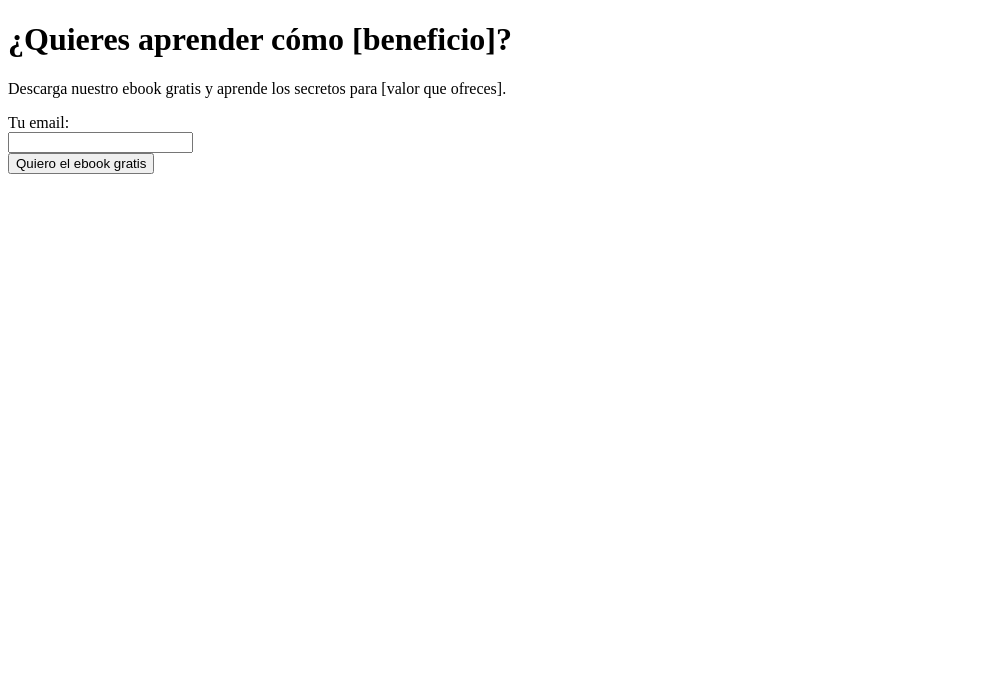
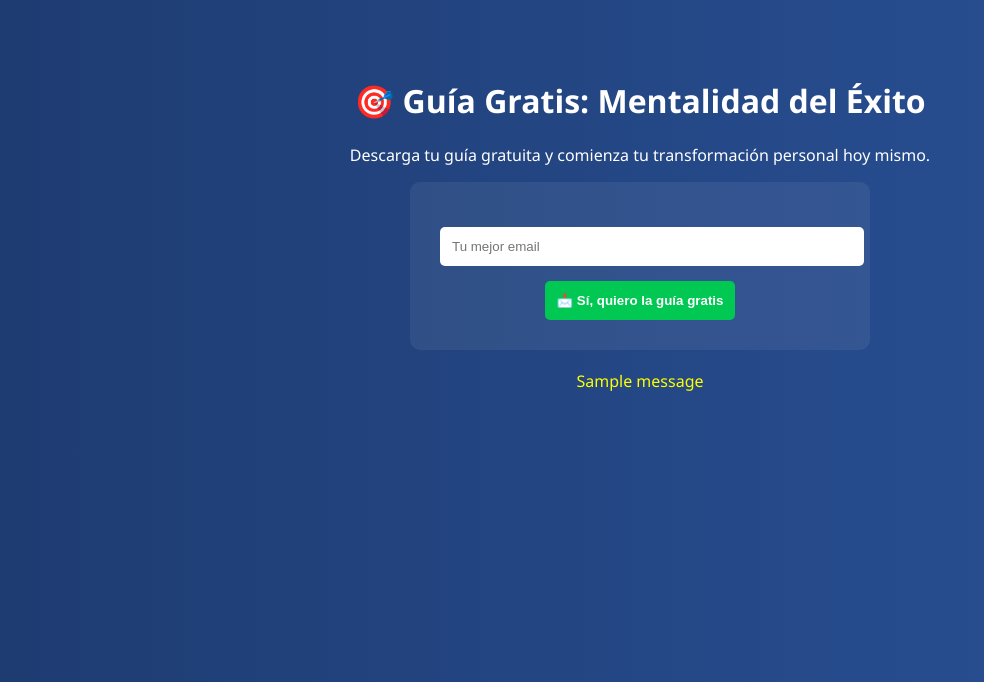
Before and after one commit to Cristobal2929/Funell_hotmat, a Flask app: page / in a window 1280 px wide. Shown: the top 682 px of the page, without its empty margins (0-984 px from the left). Run offline with Flask 3, Linux system fonts and the light colour scheme; one stand-in notice (Sample message) is shown.

Commit message:
Subida completa del proyecto con Procfile

```diff
--- a/app.py
+++ b/app.py
@@ -1,54 +1,63 @@
-from flask import Flask, render_template, request
-from flask_sqlalchemy import SQLAlchemy
+from flask import Flask, request, render_template
+import serverless_wsgi
+import os
+from dotenv import load_dotenv
 import smtplib
-import os
 from email.mime.text import MIMEText
-from dotenv import load_dotenv
+from email.mime.multipart import MIMEMultipart
 
 load_dotenv()
 
 app = Flask(__name__)
-app.config['SQLALCHEMY_DATABASE_URI'] = 'sqlite:///leads.db'
-app.config['SQLALCHEMY_TRACK_MODIFICATIONS'] = False
-db = SQLAlchemy(app)
 
-class Lead(db.Model):
-    id = db.Column(db.Integer, primary_key=True)
-    email = db.Column(db.String(120), unique=True, nullable=False)
+EMAIL_ADDRESS = os.getenv('SENDER_EMAIL')
+EMAIL_PASSWORD = os.getenv('EMAIL_PASSWORD')
 
-def send_email(receiver_email):
-    sender_email = os.getenv('SENDER_EMAIL')
-    password = os.getenv('EMAIL_PASSWORD')
-    subject = "Tu ebook gratuito está aquí"
-    body = f"Gracias por registrarte! Descarga tu ebook aquí: [ENLACE_DE_EBOOK]\n\nAdemás, revisa esta oferta especial: [TU_LINK_DE_HOTMART]"
-
-    msg = MIMEText(body)
-    msg['Subject'] = subject
-    msg['From'] = sender_email
-    msg['To'] = receiver_email
-
-    try:
-        with smtplib.SMTP_SSL('smtp.gmail.com', 465) as server:
-            server.login(sender_email, password)
-            server.sendmail(sender_email, receiver_email, msg.as_string())
-    except Exception as e:
-        print(f"Error enviando email: {e}")
+LINK_GUIA = 'https://drive.google.com/file/d/tu-guia.pdf'
+LINK_VENTA = 'https://go.hotmart.com/tu-enlace-afiliado'
 
 @app.route('/', methods=['GET', 'POST'])
 def index():
-    message = ''
     if request.method == 'POST':
         email = request.form.get('email')
-        if Lead.query.filter_by(email=email).first():
-            message = 'Este email ya está registrado.'
+        if email:
+            # Enviar email
+            try:
+                msg = MIMEMultipart()
+                msg['From'] = EMAIL_ADDRESS
+                msg['To'] = email
+                msg['Subject'] = 'Tu guía Mentalidad del Éxito'
+
+                body = f"""
+                Hola!
+
+                Gracias por solicitar tu guía gratuita "Mentalidad del Éxito".
+
+                ✅ DESCARGA tu guía aquí: {LINK_GUIA}
+
+                🔥 Además, te recomiendo el ebook completo que ha ayudado a miles:
+
+                👉 Consíguelo aquí: {LINK_VENTA}
+
+                ¡Éxito en tu camino!
+                """
+
+                msg.attach(MIMEText(body, 'plain'))
+
+                server = smtplib.SMTP('smtp.gmail.com', 587)
+                server.starttls()
+                server.login(EMAIL_ADDRESS, EMAIL_PASSWORD)
+                server.send_message(msg)
+                server.quit()
+
+                return render_template('index.html', success=True)
+            except Exception as e:
+                return render_template('index.html', error=str(e))
         else:
-            new_lead = Lead(email=email)
-            db.session.add(new_lead)
-            db.session.commit()
-            send_email(email)
-            message = '¡Gracias! Revisa tu email para descargar el ebook.'
-    return render_template('index.html', message=message)
+            return render_template('index.html', error="Por favor ingresa un email válido.")
+    return render_template('index.html')
 
-if __name__ == '__main__':
-    db.create_all()
-    app.run(host='0.0.0.0', port=5000)
+def handler(event, context):
+    return serverless_wsgi.handle_request(app, event, context)
+if __name__ == "__main__":
+    app.run()
--- a/templates/index.html
+++ b/templates/index.html
@@ -2,18 +2,62 @@
 <html lang="es">
 <head>
     <meta charset="UTF-8">
-    <title>Descarga tu ebook gratis</title>
+    <title>Guía Gratis: Mentalidad del Éxito</title>
+    <meta name="viewport" content="width=device-width, initial-scale=1.0">
+    <style>
+        body {
+            font-family: 'Segoe UI', sans-serif;
+            background: linear-gradient(to right, #1e3c72, #2a5298);
+            color: #fff;
+            text-align: center;
+            padding: 50px;
+        }
+        form {
+            background: #ffffff10;
+            padding: 30px;
+            border-radius: 10px;
+            display: inline-block;
+            max-width: 400px;
+            width: 90%;
+        }
+        input[type="email"] {
+            width: 100%;
+            padding: 12px;
+            margin: 15px 0;
+            border: none;
+            border-radius: 5px;
+        }
+        input[type="submit"] {
+            background: #00c853;
+            color: white;
+            padding: 12px;
+            border: none;
+            border-radius: 5px;
+            cursor: pointer;
+            font-weight: bold;
+        }
+        .message {
+            margin-top: 20px;
+            font-size: 16px;
+            color: yellow;
+        }
+    </style>
 </head>
 <body>
-    <h1>¿Quieres aprender cómo [beneficio]?</h1>
-    <p>Descarga nuestro ebook gratis y aprende los secretos para [valor que ofreces].</p>
-    {% if message %}
-        <p style="color:green;">{{ message }}</p>
-    {% endif %}
-    <form method="POST" action="/">
-        <label for="email">Tu email:</label><br>
-        <input type="email" id="email" name="email" required><br>
-        <button type="submit">Quiero el ebook gratis</button>
+    <h1>🎯 Guía Gratis: Mentalidad del Éxito</h1>
+    <p>Descarga tu guía gratuita y comienza tu transformación personal hoy mismo.</p>
+
+    <form method="POST">
+        <input type="email" name="email" placeholder="Tu mejor email" required>
+        <input type="submit" value="📩 Sí, quiero la guía gratis">
     </form>
+
+    {% with messages = get_flashed_messages(with_categories=true) %}
+        {% if messages %}
+            {% for category, message in messages %}
+                <div class="message">{{ message }}</div>
+            {% endfor %}
+        {% endif %}
+    {% endwith %}
 </body>
 </html>
```
Also changed, not shown: bot.py (+19 -6 lines), closer_bot.py (added, +55 -0 lines), crear_guia.py (added, +57 -0 lines), crear_guia_reportlab.py (added, +60 -0 lines), requirements.txt (added, +7 -0 lines), instance/leads.db (added), vercel.json (added), xrear_guia.py (added), 6 other files.
